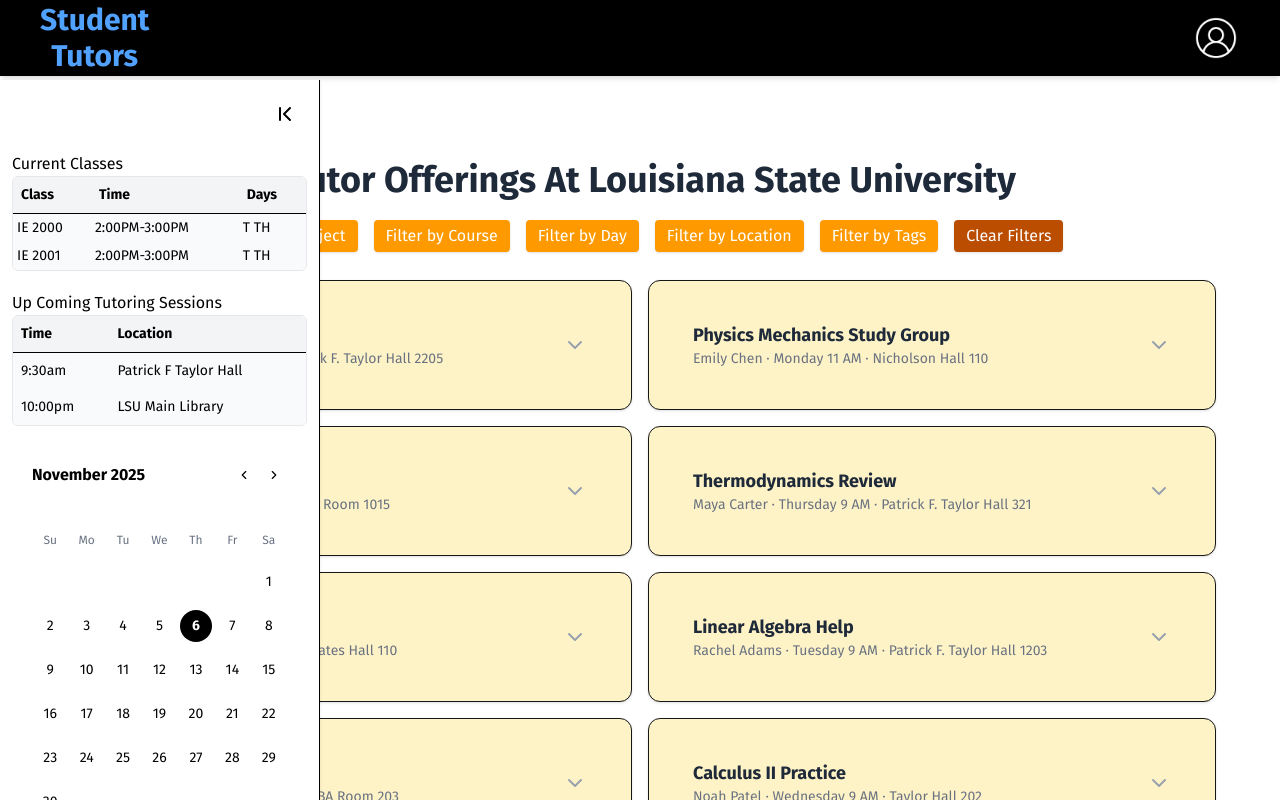
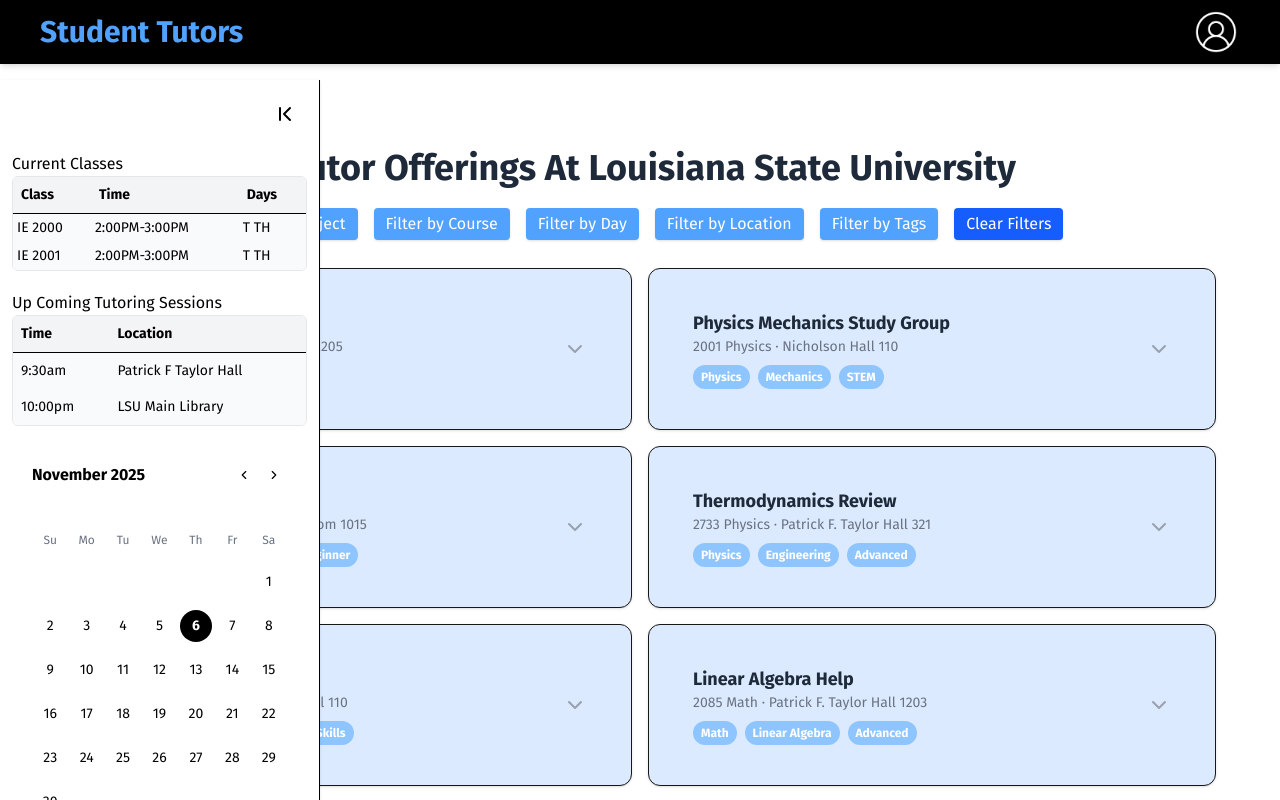
Before and after one commit to AmyG-LSU/schedulingtutoring, a Next.js app: page / in a window 1280 px wide. Shown: the top 800 px of the page. Built offline with nearby package versions, Linux system fonts and the light colour scheme.

Commit message:
done with filters and sessions rendering
still need to work on buttons to work on session and adding it to side bar

```diff
--- a/src/app/page.tsx
+++ b/src/app/page.tsx
@@ -36,7 +36,9 @@
         subject: [],
         time: [],
         location: [],
+        tags: [],        // ⭐ ADD THIS
     });
+
 
     return (
         <div className="mt-9 p-6 space-y-3">
@@ -52,8 +54,10 @@
                     options={["Math", "Physics", "Chemistry", "English", "Computer Science"]}
                     selected={filters.subject}
                     onChange={(selectedSubjects) =>
-                        setFilters((prev) => ({...prev, subject: selectedSubjects}))
+                        setFilters((prev) => ({ ...prev, subject: selectedSubjects }))
                     }
+
+
                 />
 
                 <FilterSelect
@@ -61,34 +65,40 @@
                     options={["1550", "2001", "4402", "2070"]}
                     selected={filters.courses}
                     onChange={(selectedCourses) =>
-                        setFilters((prev) => ({...prev, courses: selectedCourses}))
+                        setFilters((prev) => ({ ...prev, courses: selectedCourses }))
                     }
+
+
                 />
 
                 <FilterSelect
                     label="Filter by Day"
-                    options={["Monday", "Tuesday", "Wednesday", "Thursday","Friday", "Saturday", "Sunday"]}
+                    options={["Monday", "Tuesday", "Wednesday", "Thursday","Friday"]}
                     selected={filters.time}
-                    onChange={(selectedCourses) =>
-                        setFilters((prev) => ({...prev, courses: selectedCourses}))
+                    onChange={(selectedTime) =>
+                        setFilters((prev) => ({ ...prev, time: selectedTime }))
                     }
+
                 />
                 <FilterSelect
                     label="Filter by Location"
                     options={locations}
                     selected={filters.location}
-                    onChange={(selectedCourses) =>
-                        setFilters((prev) => ({...prev, courses: selectedCourses}))
+                    onChange={(selectedLocations) =>
+                        setFilters((prev) => ({ ...prev, location: selectedLocations }))
                     }
+
                 />
                 <FilterSelect
                     label="Filter by Tags"
                     options={tags}
-                    selected={filters.tag}
-                    onChange={(selectedCourses) =>
-                        setFilters((prev) => ({...prev, courses: selectedCourses}))
-                    }
-                />
+                    selected={filters.tags}
+                    onChange={(selectedTags) =>
+                    setFilters((prev) => ({ ...prev, tags: selectedTags }))
+                }
+                    />
+
+
                 <button
                     onClick={() =>
                         setFilters({
@@ -96,9 +106,10 @@
                             subject: [],
                             time: [],
                             location: [],
+                            tags: [],
                         })
                     }
-                    className="bg-amber-700 text-white px-3 py-1 rounded shadow hover:bg-amber-600"
+                    className="bg-blue-600 text-white px-3 py-1 rounded shadow hover:bg-blue-400"
                 >
                     Clear Filters
                 </button>
--- a/src/components/FilterSelect.tsx
+++ b/src/components/FilterSelect.tsx
@@ -46,7 +46,7 @@
         <div ref={dropdownRef} className="relative inline-block text-left">
             <button
                 onClick={() => setOpen(!open)}
-                className="bg-amber-500 text-white px-3 py-1 rounded shadow hover:bg-amber-600"
+                className="bg-blue-400 text-white px-3 py-1 rounded shadow hover:bg-blue-600"
             >
                 {label}
             </button>
--- a/src/components/Navbar.tsx
+++ b/src/components/Navbar.tsx
@@ -13,12 +13,9 @@
             <div className="max-w-7xl mx-auto px-4 sm:px-6 lg:px-10 ">
                 <div className="flex justify-between items-center">
                     {/* Brand */}
-                    <div className="flex flex-col leading-tight items-center py-0.5">
-                        <Link href="/" className="text-3xl font-bold text-blue-400 ">
-                            Student
-                        </Link>
+                    <div className="flex flex-col leading-tight items-start py-0.5">
                         <Link href="/" className="text-3xl font-bold text-blue-400">
-                            Tutors
+                            Student Tutors
                         </Link>
                     </div>
 
--- a/src/components/SessionTab.tsx
+++ b/src/components/SessionTab.tsx
@@ -12,7 +12,9 @@
         subject: string[];
         time: string[];
         location: string[];
+        tags: string[];   // ⭐ ADD THIS
     };
+
 }
 
 export default function SessionTab({ sessions, filters }: SessionTabProps) {
@@ -41,19 +43,29 @@
 
         const timeMatch =
             time.length === 0 ||
-            time.some(
-                (t) =>
-                    session.startTime.toUpperCase().includes(t.toUpperCase()) ||
-                    session.endTime.toUpperCase().includes(t.toUpperCase())
+            time.some((t) =>
+                session.weekDay.toUpperCase().includes(t.toUpperCase())
             );
+
 
         const locationMatch =
             location.length === 0 ||
             location.some((l) =>
                 session.location.toUpperCase().includes(l.toUpperCase())
             );
+        const tagMatch =
+            filters.tags.length === 0 ||
+            filters.tags.some((tag) => session.tags.includes(tag));
 
-        return courseMatch && subjectMatch && timeMatch && locationMatch;
+        return (
+            courseMatch &&
+            subjectMatch &&
+            timeMatch &&
+            locationMatch &&
+            tagMatch
+        );
+
+
     });
 
     return (
@@ -66,23 +78,36 @@
                         return (
                             <div
                                 key={session.id}
-                                className="bg-amber-100 border rounded-xl shadow-sm hover:shadow-md transition-shadow duration-200 cursor-pointer p-6 self-start"
+                                className="bg-blue-100 border rounded-xl shadow-sm hover:shadow-md transition-shadow duration-200 cursor-pointer p-6 self-start"
                                 onClick={() =>
                                     setExpandedId(isExpanded ? null : session.id)
                                 }
                             >
-                                {/* Header */}
                                 <div className="flex justify-between items-center px-5 py-4">
                                     <div>
+                                        {/* SESSION NAME STAYS HERE */}
                                         <h3 className="font-semibold text-lg text-gray-800">
                                             {session.name}
                                         </h3>
+
+                                        {/* Remove tutor name from the header */}
                                         <p className="text-sm text-gray-500">
-                                            {session.tutor} · {session.weekDay}{" "}
-                                            {session.startTime} ·{" "}
-                                            {session.location}
+                                            {session.course} {session.subject} · {session.location}
                                         </p>
+
+                                        {/* TAGS NOW IN COMPACT VIEW */}
+                                        <div className="flex flex-wrap gap-2 mt-2">
+                                            {session.tags.map((tag, i) => (
+                                                <span
+                                                    key={i}
+                                                    className="bg-blue-300 text-white text-xs font-semibold px-2 py-1 rounded-full"
+                                                >
+                                            {tag}
+                                        </span>
+                                                                    ))}
                                                                 </div>
+                                                            </div>
+
                                                             {isExpanded ? (
                                                                 <ChevronUp className="text-gray-400" />
                                                             ) : (
@@ -90,31 +115,33 @@
                                                             )}
                                                         </div>
 
+
                                 {/* Expanded Section */}
                                 <div
                                     className={`overflow-hidden transition-all duration-300 ${
-                                        isExpanded ? "max-h-40 p-4" : "max-h-0 p-0"
+                                        isExpanded ? "max-h-[500px] p-4" : "max-h-0 p-0"
                                     }`}
                                 >
-                                    <div className="flex flex-wrap justify-center gap-2 mb-3">
-                                        {session.tags.map((tag, i) => (
-                                            <span
-                                                key={i}
-                                                className="bg-blue-100 text-blue-700 text-sm font-semibold px-2 py-1 rounded-full"
-                                            >
-                                                {tag}
+                                    {/* TUTOR NAME NOW MOVED HERE */}
+                                    <h3 className="font-semibold text-lg text-center text-gray-800 mb-2">
+                                        Tutor: {session.tutor}
+                                    </h3>
+
+                                    {/* TIME FIRST */}
+                                    <p className="text-gray-600 text-sm text-center">
+        <span className="font-semibold">
+            Time: {session.weekDay} {session.startTime} – {session.endTime}
         </span>
-                                        ))}
-                                    </div>
-
-                                    <p className="text-gray-600 text-sm text-center">
+                                        <br />
                                         {session.description}
                                     </p>
+
+
 
                                     {/* Buttons */}
                                     <div className="flex justify-center gap-4 mt-3">
                                         <button
-                                            className="bg-amber-500 text-white px-4 py-2 rounded hover:bg-amber-600 shadow-sm"
+                                            className="bg-blue-800 text-white px-4 py-2 rounded hover:bg-blue-300 shadow-sm"
                                             onClick={(e) => {
                                                 e.stopPropagation();
                                                 setSelectedSession(session);// prevent collapsing
@@ -125,7 +152,7 @@
                                         </button>
 
                                         <button
-                                            className="bg-amber-500 text-white px-4 py-2 rounded hover:bg-amber-600 shadow-sm"
+                                            className="bg-blue-800 text-white px-4 py-2 rounded hover:bg-blue-300 shadow-sm"
                                             onClick={(e) => {
                                                 e.stopPropagation();
                                                 setSelectedSession(session);
```
Lines whose indentation alone changed are shown as unchanged.
